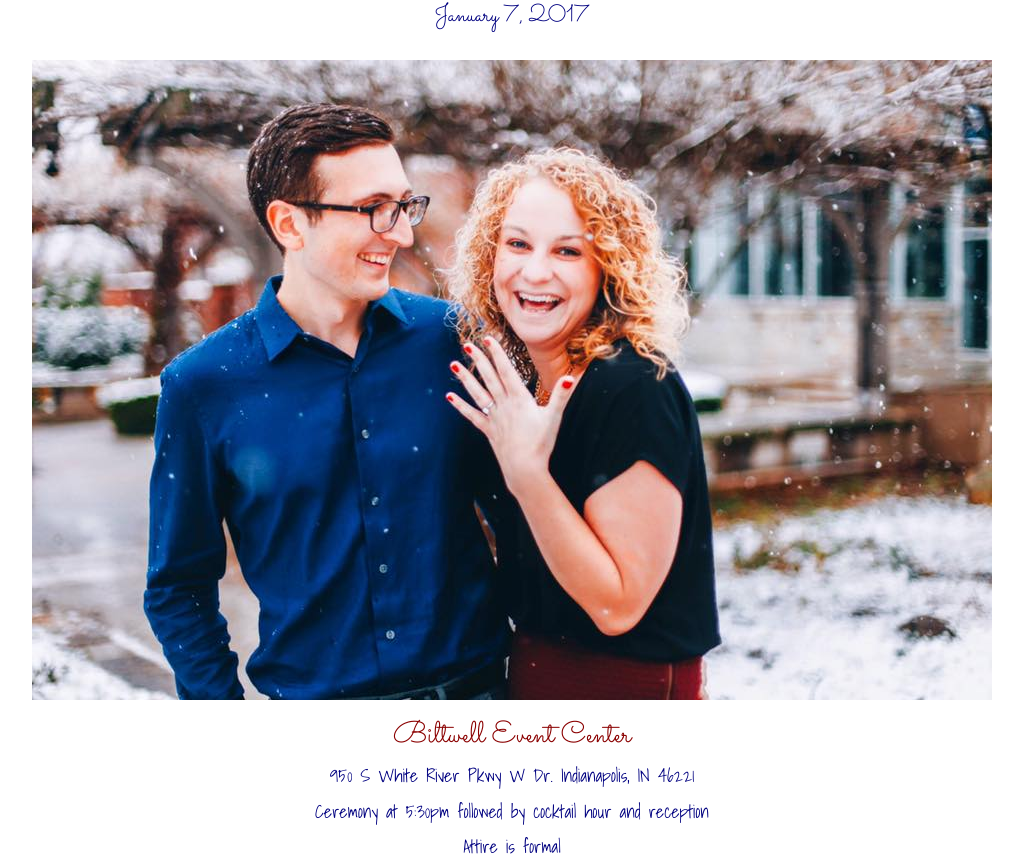
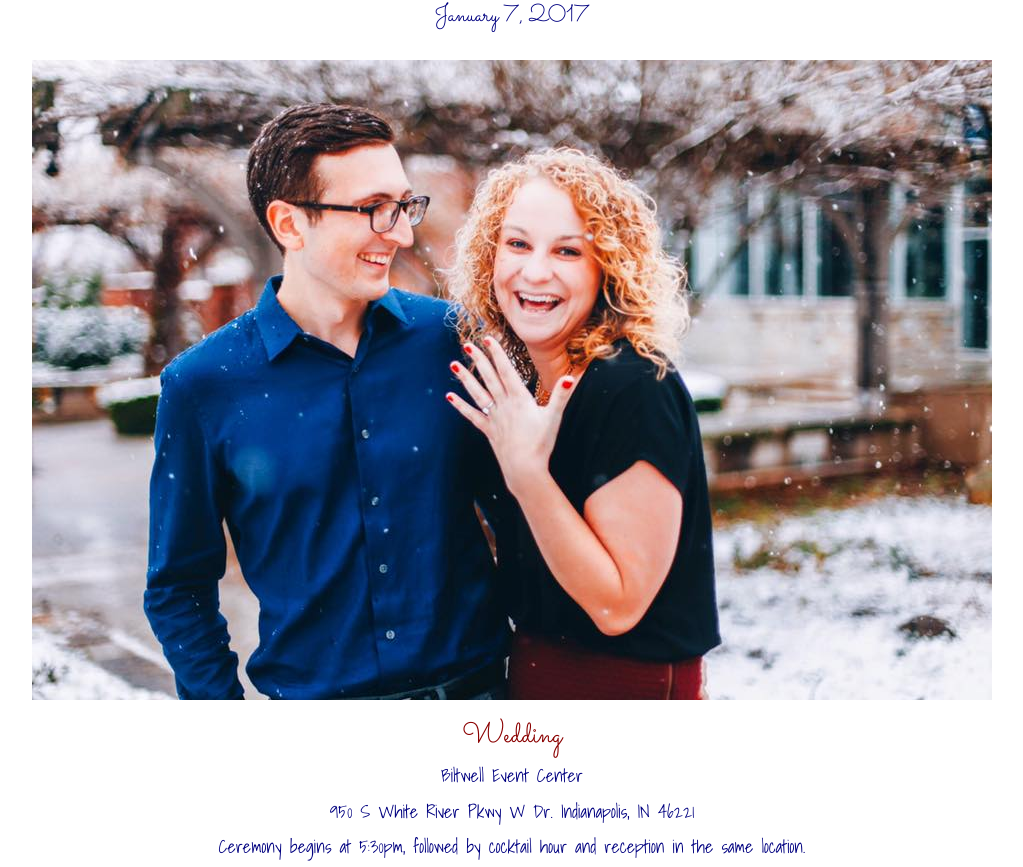
Before and after one commit to davidharting/weddingsite, a website: page public/index.html in a window 1280 px wide. Shown: the part 76-943 px from the top of the page, without its empty margins (128-1151 px from the left). Drawn offline with nearby package versions, Linux system fonts and the light colour scheme.

Commit message:
rework the main event content

```diff
--- a/public/index.html
+++ b/public/index.html
@@ -26,10 +26,11 @@
 
 <img src="images/1.jpg" class="img-responsive"/>
 
-<h2>Biltwell Event Center</h2>
+<h2>Wedding</h2>
+<p>Biltwell Event Center</p>
 <p>950 S White River Pkwy W Dr. Indianapolis, IN 46221</p>
-<p>Ceremony at 5:30pm followed by cocktail hour and reception</p>
-<p>Attire is formal</p>
+<p>Ceremony begins at 5:30pm, followed by cocktail hour and reception in the same location.</p>
+<p>Attire is semi-formal.</p>
 <br />
 
 <h2>Accomodations</h2>
```
